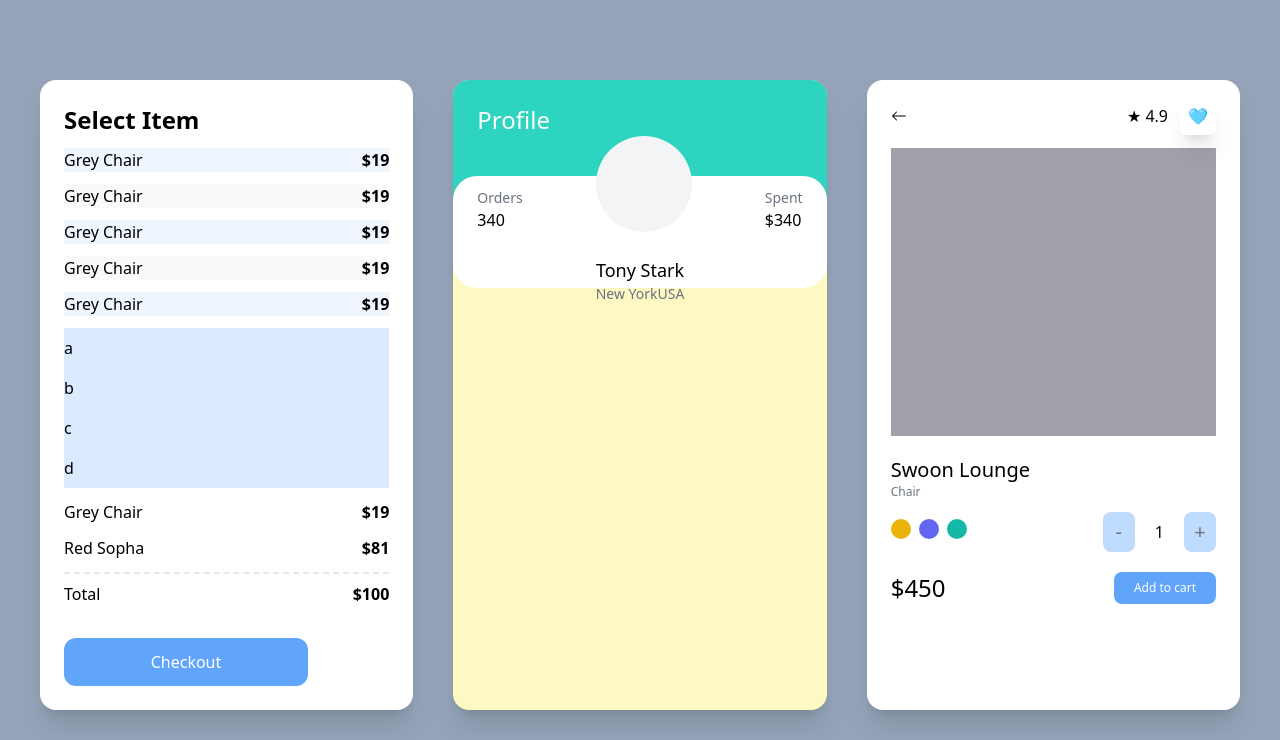
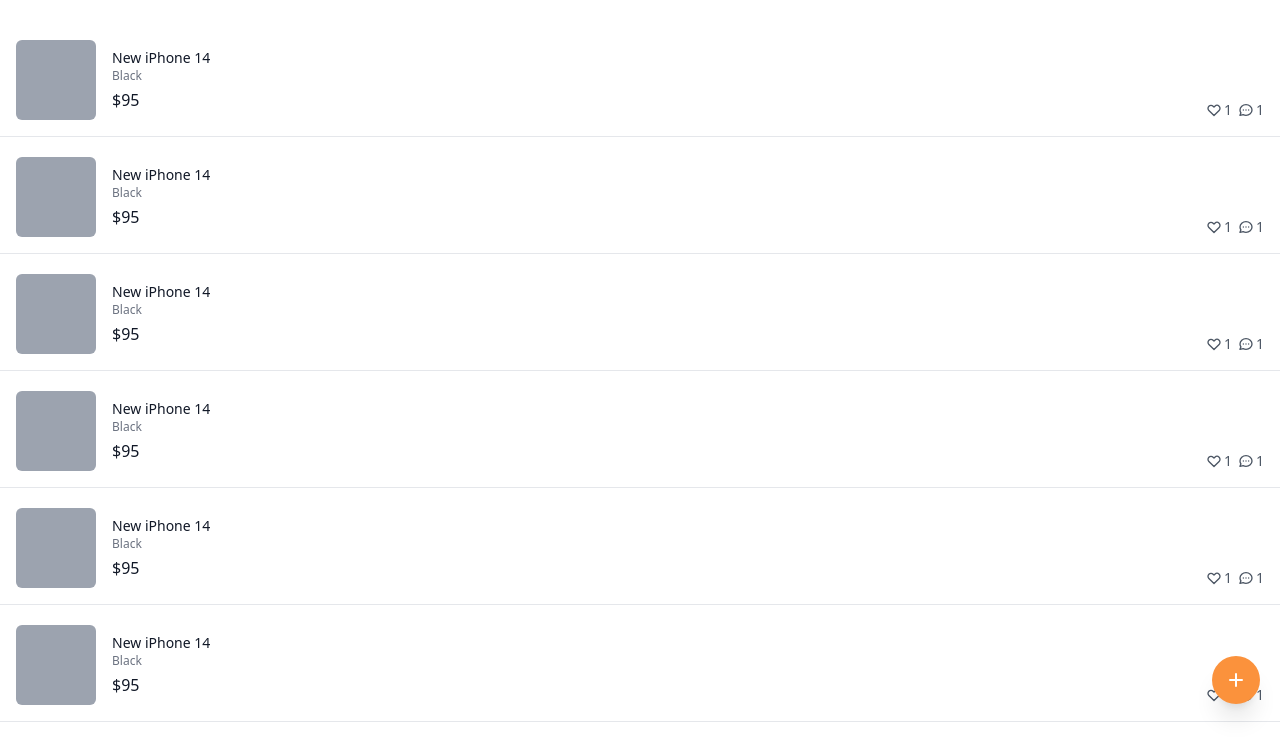
Before and after one commit to BoraParkDev/caroot-market, a Next.js app: page / in a window 1280 px wide. Shown: the top 740 px of the page. Built offline with nearby package versions, Linux system fonts and the light colour scheme.

Commit message:
#feat index markup and style updated.

```diff
--- a/src/pages/index.tsx
+++ b/src/pages/index.tsx
@@ -1,136 +1,75 @@
-import type { NextPage } from "next";
-import { BsArrowLeft } from "react-icons/bs";
+import type {NextPage} from "next";
 
 const Home: NextPage = () => {
+  const arr = new Array(10).fill(1)
   return (
-    <div className="dark:md:hover:bg-teal-400 bg-slate-400 py-20 px-10 grid gap-10 xl:grid-cols-3 min-h-screen">
-      {/*<h2 className="text-[9px] text-[#000]">Hello</h2>*/}
-      <div className="bg-white p-6 rounded-2xl shadow-xl">
-        <span className="font-semibold text-2xl">Select Item</span>
-        <ul>
-          {[1, 2, 3, 4, 5].map((i) => (
-            <div
-              key={i}
-              className="flex justify-between my-3 odd:bg-blue-50 even:bg-gray-50"
-            >
-              <span className="text-grey-500">Grey Chair</span>
-              <span className="font-semibold">$19</span>
-            </div>
-          ))}
-          {["a", "b", "c", "d", ""].map((c, i) => (
-            <li key={i} className="bg-blue-100 py-2 empty:hidden">
-              {c}
-            </li>
-          ))}
-        </ul>
-        <div className="flex justify-between my-3">
-          <span className="text-grey-500">Grey Chair</span>
-          <span className="font-semibold">$19</span>
-        </div>
-        <div className="flex justify-between my-3">
-          <span className="text-grey-500">Red Sopha</span>
-          <span className="font-semibold">$81</span>
-        </div>
-        <div className="flex justify-between mt-2 pt-2 border-t-2 border-dashed">
-          <span>Total</span>
-          <span className="font-semibold">$100</span>
-        </div>
-        <button className="mt-8 bg-blue-400 text-white p-3 text-center rounded-xl w-3/4 mx-auto hover:bg-blue-900 hover:text-gray-200 active:bg-orange-400 focus:bg-red-300">
-          Checkout
-        </button>
-      </div>
-      <div className="bg-white sm:bg-red-100 md:bg-teal-100 lg:bg-indigo-100 xl:bg-yellow-100 2xl:bg-pink-100 overflow-hidden rounded-2xl shadow-xl group">
-        <div className="portrait:bg-blue-400 landscape:bg-teal-400 p-6 pb-20">
-          <span className="text-white text-2xl">Profile</span>
-        </div>
-        <div className="rounded-3xl p-6 bg-white relative -top-10">
-          <div className="flex relative -top-16 items-end justify-between">
-            <div className="flex flex-col">
-              <span className="text-sm text-gray-500">Orders</span>
-              <span className="font-medium">340</span>
-            </div>
-            <div className="h-24 w-24 bg-gray-100 rounded-full group group-hover:bg-green-50 transition-colors" />
-            <div className="flex flex-col">
-              <span className="text-sm text-gray-500">Spent</span>
-              <span className="font-medium">$340</span>
+    <div className="flex flex-col space-y-5 py-10">
+      {arr.map((_, i) => (
+        <div key={i} className="flex px-4 border-b pb-4 cursor-pointer justify-between">
+          <div className="flex space-x-4">
+            <div className="w-20 h-20 bg-gray-400 rounded-md"/>
+            <div className="pt-2 flex flex-col">
+              <h3 className="text-sm font-medium text-gray-900">New iPhone 14</h3>
+              <span className="text-xs text-gray-500">Black</span>
+              <span className="font-medium mt-1 text-gray-900">$95</span>
             </div>
           </div>
-          <div className="relative -mt-10 -mb-10 flex flex-col items-center ">
-            <span className="text-lg font-medium">Tony Stark</span>
-            <span className="text-sm text-gray-500">New YorkUSA</span>
+          <div className="flex space-x-1.5 items-end justify-end">
+            <div className="flex space-x-0.5 items-center text-sm text-gray-600">
+              <svg
+                className="w-4 h-4"
+                fill="none"
+                stroke="currentColor"
+                viewBox="0 0 24 24"
+                xmlns="http://www.w3.org/2000/svg"
+              >
+                <path
+                  strokeLinecap="round"
+                  strokeLinejoin="round"
+                  strokeWidth="2"
+                  d="M4.318 6.318a4.5 4.5 0 000 6.364L12 20.364l7.682-7.682a4.5 4.5 0 00-6.364-6.364L12 7.636l-1.318-1.318a4.5 4.5 0 00-6.364 0z"
+                ></path>
+              </svg>
+              <span>1</span>
+            </div>
+            <div className="flex space-x-0.5 items-center text-sm text-gray-600">
+              <svg
+                className="w-4 h-4"
+                fill="none"
+                stroke="currentColor"
+                viewBox="0 0 24 24"
+                xmlns="http://www.w3.org/2000/svg"
+              >
+                <path
+                  strokeLinecap="round"
+                  strokeLinejoin="round"
+                  strokeWidth="2"
+                  d="M8 12h.01M12 12h.01M16 12h.01M21 12c0 4.418-4.03 8-9 8a9.863 9.863 0 01-4.255-.949L3 20l1.395-3.72C3.512 15.042 3 13.574 3 12c0-4.418 4.03-8 9-8s9 3.582 9 8z"
+                ></path>
+              </svg>
+              <span>1</span>
+            </div>
           </div>
         </div>
-      </div>
-      <div className="bg-white p-6 rounded-2xl shadow-xl">
-        <div className="flex mb-5 justify-between items-center">
-          <span>
-            <BsArrowLeft />
-          </span>
-          <div className="space-x-3">
-            <span>★ 4.9</span>
-            <span className="shadow-xl p-2 rounded-md">🩵</span>
-          </div>
-        </div>
-        <div className="bg-zinc-400 h-72 mb-5" />
-        <div className="flex flex-col">
-          <span className="font-medium text-xl">Swoon Lounge</span>
-          <span className="text-xs text-gray-500">Chair</span>
-          <div className="mt-3 mb-5 flex justify-between items-center">
-            <div className="space-x-2">
-              <button className="w-5 h-5 rounded-full bg-yellow-500 focus:ring-2 ring-offset-2 ring-yellow-500" />
-              <button className="w-5 h-5 rounded-full bg-indigo-500" />
-              <button className="w-5 h-5 rounded-full bg-teal-500" />
-            </div>
-            <div className="flex items-center space-x-5">
-              <button className="p-1.5 bg-blue-200 flex justify-center items-center aspect-square w-8  rounded-lg text-xl text-gray-500">
-                -
-              </button>
-              <span>1</span>
-              <button className="p-1.5 bg-blue-200 flex justify-center items-center aspect-square w-8  rounded-lg text-xl text-gray-500">
-                +
-              </button>
-            </div>
-          </div>
-          <div className="flex justify-between items-center">
-            <span className="font-medium text-2xl">$450</span>
-            <button className="bg-blue-400 text-center text-xs text-white rounded-lg py-2 px-5">
-              Add to cart
-            </button>
-          </div>
-        </div>
-      </div>
-      <div className="bg-white p-6 rounded-2xl shadow-xl">
-        <form className="flex flex-col space-y-2  p-5 focus-within:bg-blue-100">
-          <input
-            type="text"
-            required
-            placeholder="Username"
-            className="border p-1 peer border-gray-400 rounded-md required:border-2 border-yellow-50"
+      ))}
+      <button
+        className="fixed hover:bg-orange-500 cursor-pointer transition-colors bottom-24 right-5 shadow-xl bg-orange-400 rounded-full p-3 text-white">
+        <svg
+          className="h-6 w-6"
+          xmlns="http://www.w3.org/2000/svg"
+          fill="none"
+          viewBox="0 0 24 24"
+          stroke="currentColor"
+          aria-hidden="true"
+        >
+          <path
+            strokeLinecap="round"
+            strokeLinejoin="round"
+            strokeWidth="2"
+            d="M12 6v6m0 0v6m0-6h6m-6 0H6"
           />
-          <span className="hidden peer-invalid:block peer-invalid:text-red-500">
-            This input is invalid
-          </span>
-          <span className="hidden peer-valid:block peer-valid:text-teal-500">
-            Awesome username
-          </span>
-          <span className="hidden peer-hover:block peer-hover:text-amber-500">
-            Hello
-          </span>
-          <input
-            type="password"
-            required
-            placeholder="Password"
-            className="border p-1 peer border-gray-400 rounded-md "
-          />
-          <span className="hidden peer-invalid:block peer-invalid:text-red-500">
-            This input is invalid
-          </span>
-          <span className="hidden peer-valid:block peer-valid:text-teal-500">
-            Awesome password
-          </span>
-          <input type="submit" value="Login" className="bg-white" />
-        </form>
-      </div>
+        </svg>
+      </button>
     </div>
   );
 };
```
